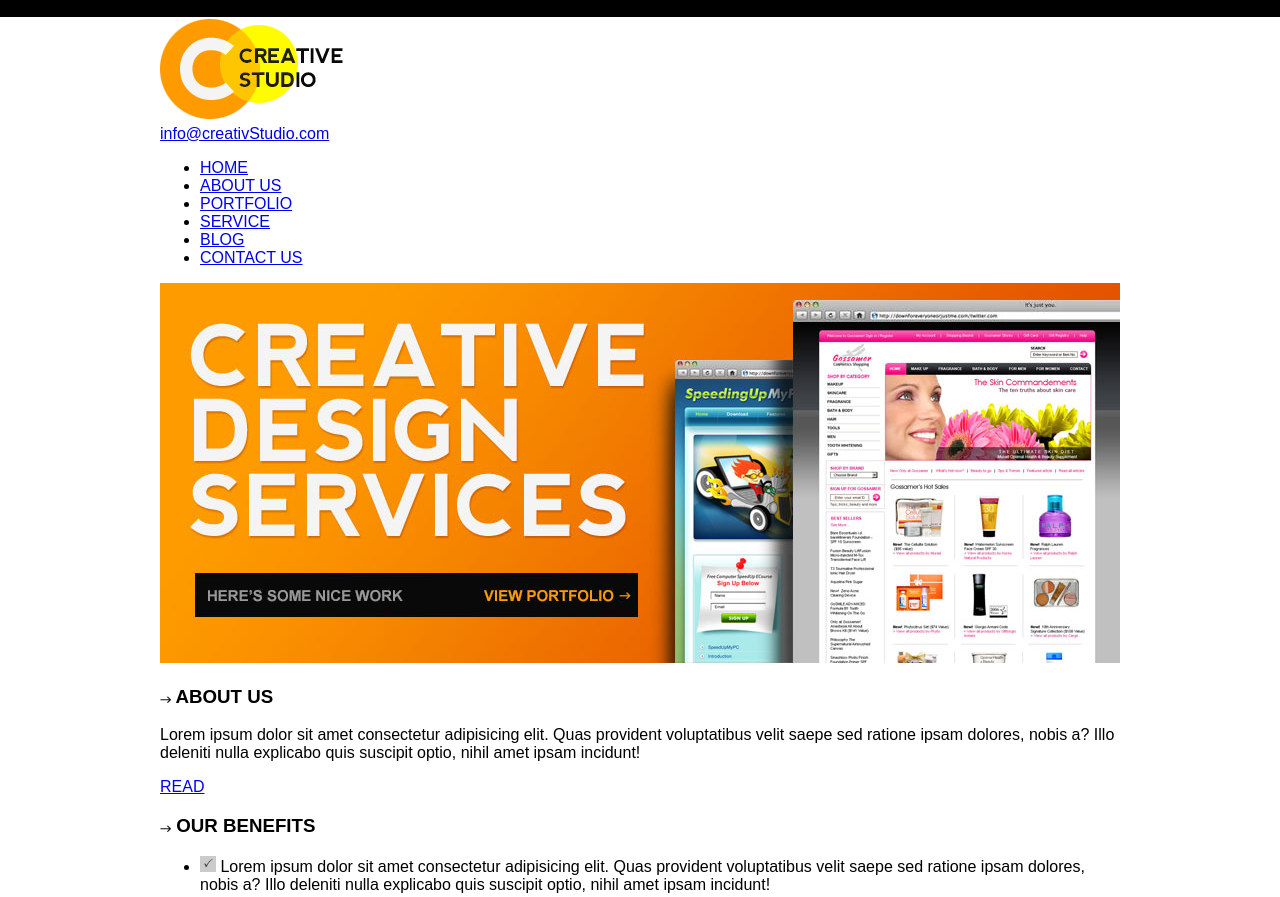
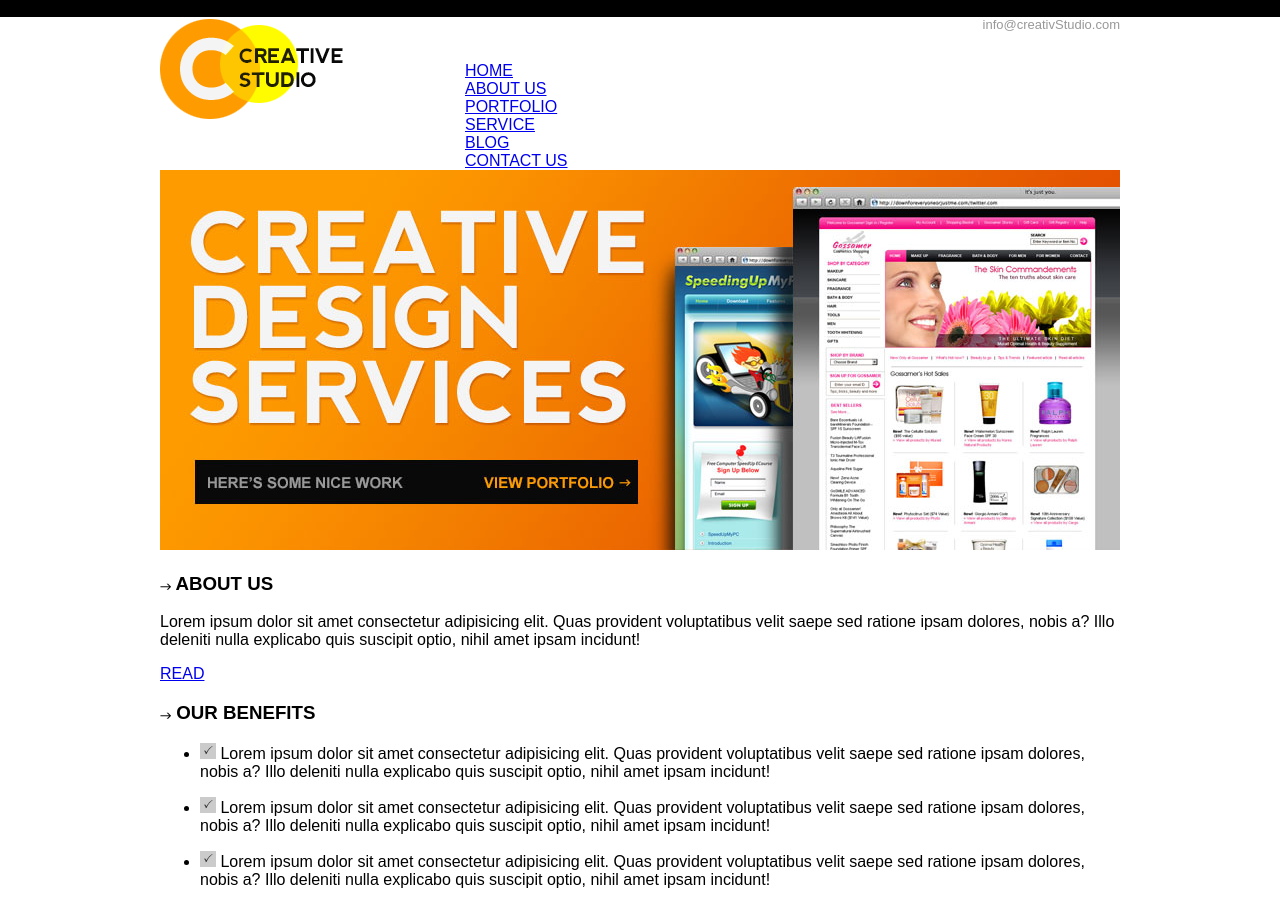
Before and after one commit to vieyraurena/estructura-HTML, a plain HTML site: page index.html in a window 1280 px wide. Shown: the top 897 px of the page. Drawn offline with Linux system fonts and the light colour scheme.

Commit message:
Agrego selectores para el header

```diff
--- a/css/styles.css
+++ b/css/styles.css
@@ -20,3 +20,31 @@ html{
   clear: both;
   display: table;
 }
+
+/*header*/
+.logo{
+  float: left;
+  width: 183px;
+  margin: 0 0 px;
+}
+
+#nav{
+  width: 655px;
+  float: right;
+  position: relative;
+}
+
+#nav-email{
+  text-decoration: none;
+  color: #999898;
+  font-size: 13px;
+  position: absolute;
+  top: 0;
+  right: 0;
+}
+
+#nav-list{
+  list-style: none;
+  margin: 45px 0 0 0;
+  padding: 0;
+}
```
